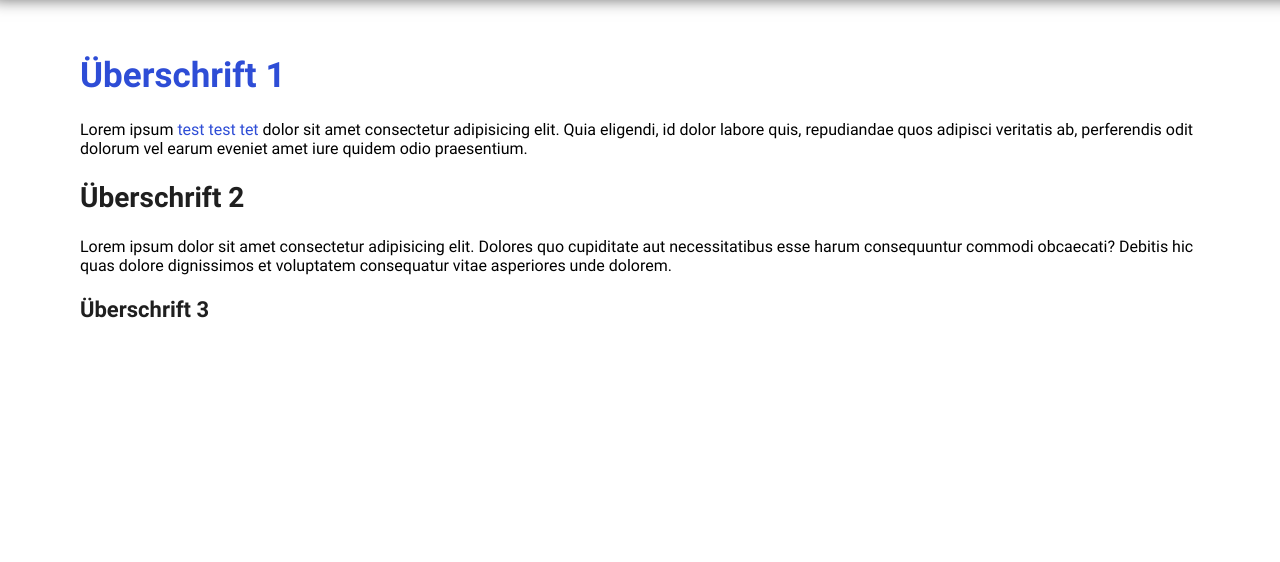
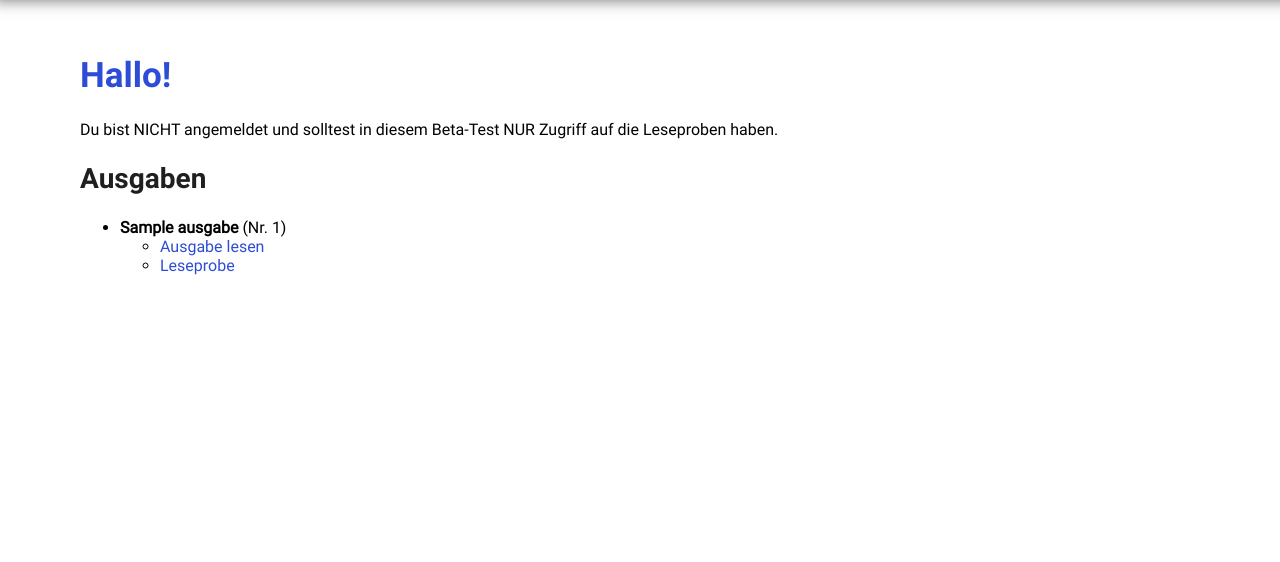
Before and after one commit to linuskoester/libertas, a Django app: template libertas/templates/libertas/index.html in a window 1280 px wide. Shown: the part 48-610 px from the top of the page. Run offline with Django 3.2, Linux system fonts and the light colour scheme; the template is opened without the code that fills it: values that come from a table or form of the project are taken from there, others are empty; tables that the repository leaves empty hold one stand-in row (values such as "Sample post"); parts of the project's set-up code (start-up, migrations or seed data) failed here and were passed over.

Commit message:
First PDF Viewer test

```diff
--- a/libertas/models.py
+++ b/libertas/models.py
@@ -11,13 +11,13 @@ def generate_id(length=16):
 class Ausgabe(models.Model):
     name = models.CharField(max_length=64)
     publish_date = models.DateField('Erscheinungsdatum', blank=True, null=True)
-    number = models.IntegerField('Ausgabennummer', primary_key=True)
+    number = models.IntegerField('Ausgaben-Nr.', primary_key=True)
     file_identifier = models.CharField(max_length=16, default=generate_id, unique=True)
     file = models.FileField('Datei', upload_to='ausgaben')
     leseprobe = models.FileField(upload_to='leseproben', blank=True)
 
     def __str__(self):
-        return "%s (%s)" % (self.number, self.file_identifier)
+        return "%s (#%s)" % (self.name, self.number)
 
     class Meta:
         verbose_name = "Ausgabe"
--- a/libertas/static/libertas/css/basic.css
+++ b/libertas/static/libertas/css/basic.css
@@ -164,6 +164,11 @@ main a, main a:link, main a:visited, main a:active {
 
 main a:hover {
     text-decoration: underline;
+}
+
+main li {
+    font-family: 'Roboto Regular';
+    font-size: 1em;
 }
 
 footer {
--- a/libertas/templates/libertas/index.html
+++ b/libertas/templates/libertas/index.html
@@ -6,19 +6,28 @@
 
 {% if user.is_authenticated %}
 <h1>Hallo {{ user.username }}!</h1>
+<p>Du bist angemeldet und solltest in diesem Beta-Test Zugriff auf alle Ausgaben haben.</p>
 {% else %}
+<h1>Hallo!</h1>
+<p>Du bist NICHT angemeldet und solltest in diesem Beta-Test NUR Zugriff auf die Leseproben haben.</p>
+{% endif %}
+
+<h2>Ausgaben</h2>
+
+{% for ausgabe in ausgaben.all %}
 
 
+<ul>
+    <li><strong>{{ ausgabe.name }}</strong> (Nr. {{ ausgabe.number }})</li>
+    <ul>
+        <li><a href="{% url 'viewer' ausgabe.number 'read' %}">Ausgabe lesen</a></li>
+        {% if ausgabe.leseprobe %}
+        <li><a href="{% url 'viewer' ausgabe.number 'leseprobe' %}">Leseprobe</a></li>
+        {% endif %}
+    </ul>
+</ul>
 
-<h1>Überschrift 1</h1>
-<p>Lorem ipsum <a href="">test test tet</a> dolor sit amet consectetur adipisicing elit. Quia eligendi, id dolor labore
-    quis, repudiandae quos adipisci veritatis ab, perferendis odit dolorum vel earum eveniet amet iure quidem odio
-    praesentium.</p>
-<h2>Überschrift 2</h2>
-<p>Lorem ipsum dolor sit amet consectetur adipisicing elit. Dolores quo cupiditate aut necessitatibus esse harum
-    consequuntur commodi obcaecati? Debitis hic quas dolore dignissimos et voluptatem consequatur vitae asperiores unde
-    dolorem.</p>
-<h3>Überschrift 3</h3>
-{% endif %}
+{% endfor %}
+
 
 {% endblock %}
--- a/viewer/urls.py
+++ b/viewer/urls.py
@@ -2,6 +2,6 @@ from django.urls import path
 from . import views
 
 urlpatterns = [
-    path('<str:number>/<str:view_type>', views.viewer),
+    path('<str:number>/<str:view_type>', views.viewer, name='viewer'),
     path('file/<str:identifier>/<str:view_type>', views.protected_file)
 ]
```
Also changed, not shown: libertas/admin.py (+15 -1 lines), libertas/views.py (+5 -2 lines), viewer/views.py (+20 -4 lines).
